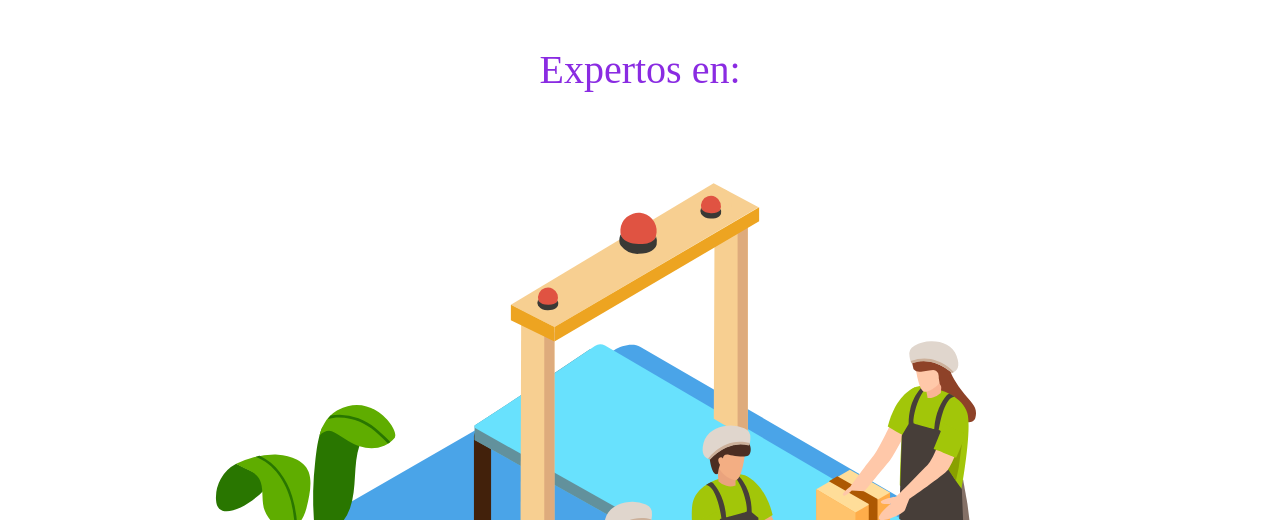
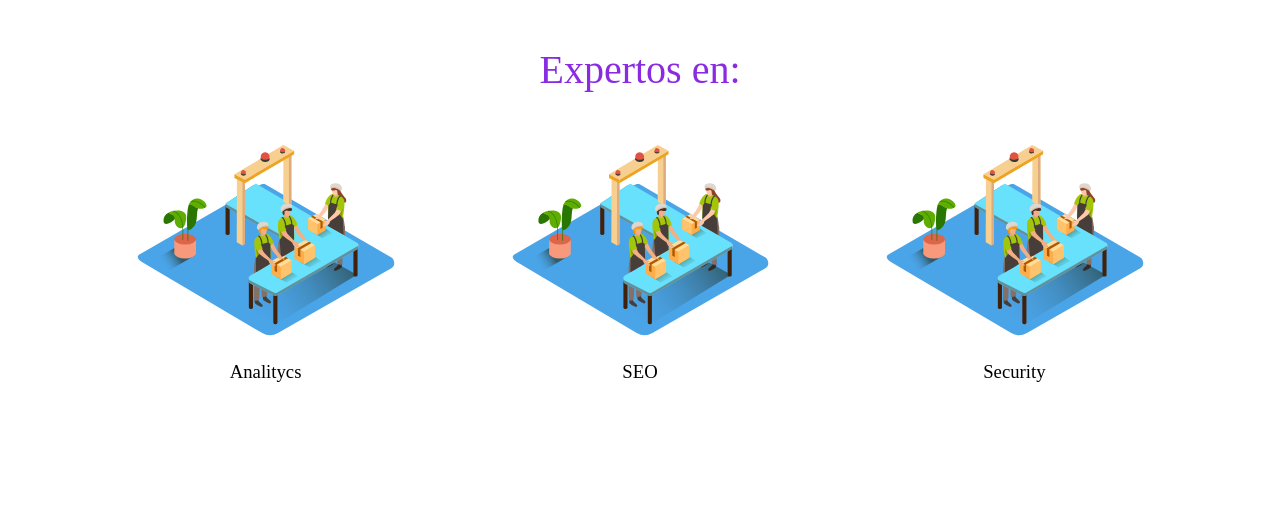
Before and after one commit to DXelor/HtmlPractica, a plain HTML site: page index.html in a window 1280 px wide. Shown: the part 2640-3160 px from the top of the page. Drawn offline with nearby package versions, Linux system fonts and the light colour scheme.

Commit message:
estilos a expert

```diff
--- a/css/estilo.css
+++ b/css/estilo.css
@@ -183,3 +183,31 @@ header {
     width: 40px;
     cursor: pointer;
 }
+
+
+/*Expertos*/
+
+.experts {
+    display: flex;
+    justify-content: space-evenly;
+    align-items: center;
+    flex-wrap: wrap;
+}
+
+.cont-expert {
+    width: 30%;
+    text-align: center;
+    margin-bottom: 20px;
+}
+
+.cont-expert img {
+    width: 80%;
+    display: block;
+    margin: 0 auto;
+}
+
+.n-expert {
+    display: inline-block;
+    margin-top: 20px;
+    font-weight: 400;
+}
```
